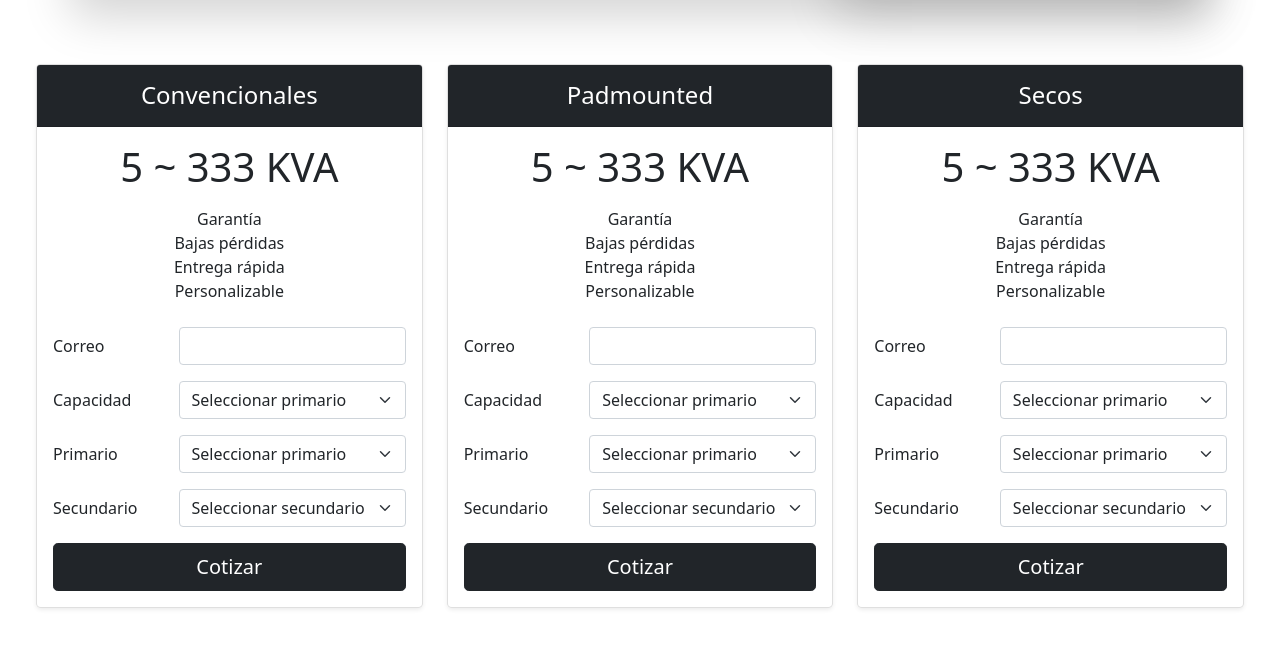
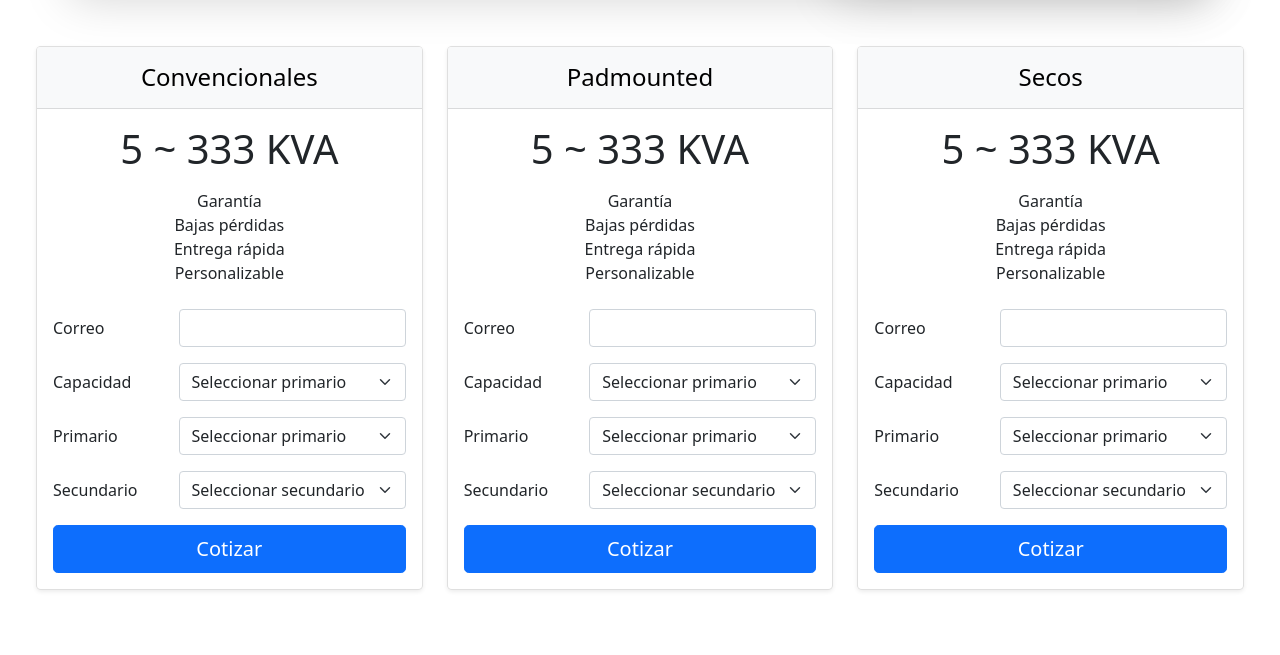
Before and after one commit to FernandoBorea/CS50X-Final-Project, a Flask app: page / in a window 1280 px wide. Shown: the part 1296-1951 px from the top of the page. Before the commit the page ends 1905 px from the top, so only its background shows below. Run offline with Flask 2, Linux system fonts and the light colour scheme.

Commit message:
Improved layout 😮

```diff
--- a/solelectric/index/templates/index.html
+++ b/solelectric/index/templates/index.html
@@ -17,12 +17,10 @@
             </div>
             <div class="col-lg-6">
                 <h1 class="display-5 fw-bold lh-1 mb-3">Somos líderes regionales en la industria</h1>
-                <p class="lead">Con el compromiso hacia la innovación y excelencia. Siendo pioneros dentro de la región centroamericana en la industria eléctrica, cubrimos un amplio rango de productos y servicios, desde fabricación de transformadores convencionales hasta pruebas avanzadas de laboratorio con equipo de alta calidad.</p>
+                <p class="lead">Operando desde 2008 con el compromiso hacia la innovación y excelencia. Siendo pioneros dentro de la región centroamericana en la industria eléctrica, cubrimos un amplio rango de productos y servicios, desde fabricación de transformadores convencionales hasta pruebas avanzadas de laboratorio con equipo de alta calidad.</p>
             </div>
         </div>
     </div>
-
-    <div class="divider"></div>
 
     <!--div class="card mb-3 mx-auto" style="width: 90%;">
         <div class="row g-0">
@@ -54,7 +52,7 @@
     <div class="container-fluid px-4 py-3 my-3 mt-0 row row-cols-1 row-cols-md-3 mb-3 text-center ms-0 me-0">
         <div class="col">
             <div class="card mb-4 rounded-3 shadow-sm">
-            <div class="card-header py-3 text-white bg-dark">
+                <div class="card-header py-3 text-black bg-light">
                     <h4 class="my-0 fw-normal">Convencionales</h4>
                 </div>
                 <div class="card-body">
@@ -106,7 +104,7 @@
                                 </select>
                             </div>
                         </div>
-                    <button type="submit" class="w-100 btn btn-lg btn-dark">Cotizar</button>
+                        <button type="submit" class="w-100 btn btn-lg btn-primary">Cotizar</button>
                     </form>
                 </div>
             </div>
@@ -114,7 +112,7 @@
 
         <div class="col">
             <div class="card mb-4 rounded-3 shadow-sm">
-            <div class="card-header py-3 text-white bg-dark">
+            <div class="card-header py-3 text-black bg-light">
                 <h4 class="my-0 fw-normal">Padmounted</h4>
             </div>
             <div class="card-body">
@@ -166,7 +164,7 @@
                             </select>
                         </div>
                     </div>
-                    <button type="submit" class="w-100 btn btn-lg btn-dark">Cotizar</button>
+                    <button type="submit" class="w-100 btn btn-lg btn-primary">Cotizar</button>
                   </form>
             </div>
             </div>
@@ -174,7 +172,7 @@
 
         <div class="col">
             <div class="card mb-4 rounded-3 shadow-sm">
-            <div class="card-header py-3 text-white bg-dark">
+            <div class="card-header py-3 text-black bg-light">
                 <h4 class="my-0 fw-normal">Secos</h4>
             </div>
             <div class="card-body">
@@ -226,11 +224,66 @@
                             </select>
                         </div>
                     </div>
-                    <button type="submit" class="w-100 btn btn-lg btn-dark">Cotizar</button>
+                    <button type="submit" class="w-100 btn btn-lg btn-primary">Cotizar</button>
                   </form>
             </div>
             </div>
         </div>
     </div>
 
+    <div class="container-fluid g-4 px-4 py-3 ms-0 me-0 my-4 text-start row">
+        <div class="col-md-6 my-auto">
+          <h2>Nuestro taller eléctrico</h2>
+          <p class="lead">Lorem ipsum dolor sit amet consectetur adipisicing elit. Iste voluptatum laboriosam maxime, facere quasi recusandae sapiente vel magnam mollitia nobis eos ducimus nulla ipsum. Sequi officia dolorem minima recusandae distinctio.</p>
+        </div>
+        <div class="col-md-6 my-auto">
+            <img src="https://images.pexels.com/photos/10039979/pexels-photo-10039979.jpeg?auto=compress&cs=tinysrgb&dpr=2&w=500" class="img-fluid rounded shadow mx-auto d-block" alt="...">
+        </div>
+      </div>
+
+    <!-- <div class="px-4 pt-5 my-3 text-start border-bottom">
+        <div class="col-lg-6 mx-auto">
+            <h1 class="display-4 fw-bold border-bottom">Taller eléctrico</h1>
+          <p class="lead mb-4">Quickly design and customize responsive mobile-first sites with Bootstrap, the world’s most popular front-end open source toolkit, featuring Sass variables and mixins, responsive grid system, extensive prebuilt components, and powerful JavaScript plugins.</p>
+        </div>
+        <div class="overflow-hidden">
+          <div class="container px-5 text-center">
+            <img src="https://images.pexels.com/photos/10039979/pexels-photo-10039979.jpeg?auto=compress&cs=tinysrgb&dpr=2&w=500" class="img-fluid border rounded-3 shadow-lg mb-4" alt="Example image" style="width: 90%; height: auto;" loading="lazy">
+          </div>
+        </div>
+      </div> -->
+
+    <h2 class="pb-2 border-bottom container px-4 py-3">Algunos de nuestros clientes</h2>
+
+    <div class="container-fluid row row-cols-1 row-cols-md-3 g-4 px-4 py-3 ms-0 me-0">
+        <div class="col">
+          <div class="card h-100">
+            <img src="https://images.pexels.com/photos/236089/pexels-photo-236089.jpeg?auto=compress&cs=tinysrgb&dpr=2&h=750&w=1260" class="card-img-top" alt="...">
+            <div class="card-body">
+              <h5 class="card-title">Pan Sinaí</h5>
+              <p class="card-text">Lorem ipsum dolor sit amet consectetur adipisicing elit. Reprehenderit veritatis illo eum incidunt ex, numquam distinctio assumenda quod saepe eaque optio, magnam corrupti quo suscipit unde. Quia illo aspernatur sunt.</p>
+            </div>
+          </div>
+        </div>
+        <div class="col">
+          <div class="card h-100">
+            <img src="https://images.pexels.com/photos/159397/solar-panel-array-power-sun-electricity-159397.jpeg?auto=compress&cs=tinysrgb&dpr=2&w=500" class="card-img-top" alt="...">
+            <div class="card-body">
+              <h5 class="card-title">Salvaplastic</h5>
+              <p class="card-text">Lorem ipsum dolor sit amet consectetur adipisicing elit. Fugiat aut blanditiis ipsam, deleniti, aliquam quam quos maxime consequuntur, modi illo commodi. Dicta enim dolorem minus assumenda hic ipsa optio natus.</p>
+            </div>
+          </div>
+        </div>
+        <div class="col">
+          <div class="card h-100">
+            <img src="https://images.pexels.com/photos/942316/pexels-photo-942316.jpeg?auto=compress&cs=tinysrgb&dpr=2&w=500" class="card-img-top" alt="...">
+            <div class="card-body">
+              <h5 class="card-title">Diana</h5>
+              <p class="card-text">Lorem ipsum dolor sit amet consectetur adipisicing elit. Delectus nam porro itaque laborum adipisci maxime, cupiditate aspernatur quasi iure a ex molestias ipsam eius dicta esse inventore. Nam, hic qui.</p>
+            </div>
+          </div>
+        </div>
+      </div>
+
+
 {% endblock %}
--- a/solelectric/templates/layout.html
+++ b/solelectric/templates/layout.html
@@ -15,7 +15,7 @@
 </head>
 <body class=".bg-light.bg-gradient">
   <header class="">
-    <nav class="navbar navbar-expand-lg navbar-dark bg-dark">
+    <nav class="navbar navbar-expand-lg navbar-light bg-light">
       <div class="container-fluid">
         <a class="navbar-brand h1 my-auto mx-auto" href="#">SolElectric</a>
         <button class="navbar-toggler" type="button" data-bs-toggle="collapse" data-bs-target="#navbarSupportedContent" aria-controls="navbarSupportedContent" aria-expanded="false" aria-label="Toggle navigation">
```
Lines whose indentation alone changed are shown as unchanged.
